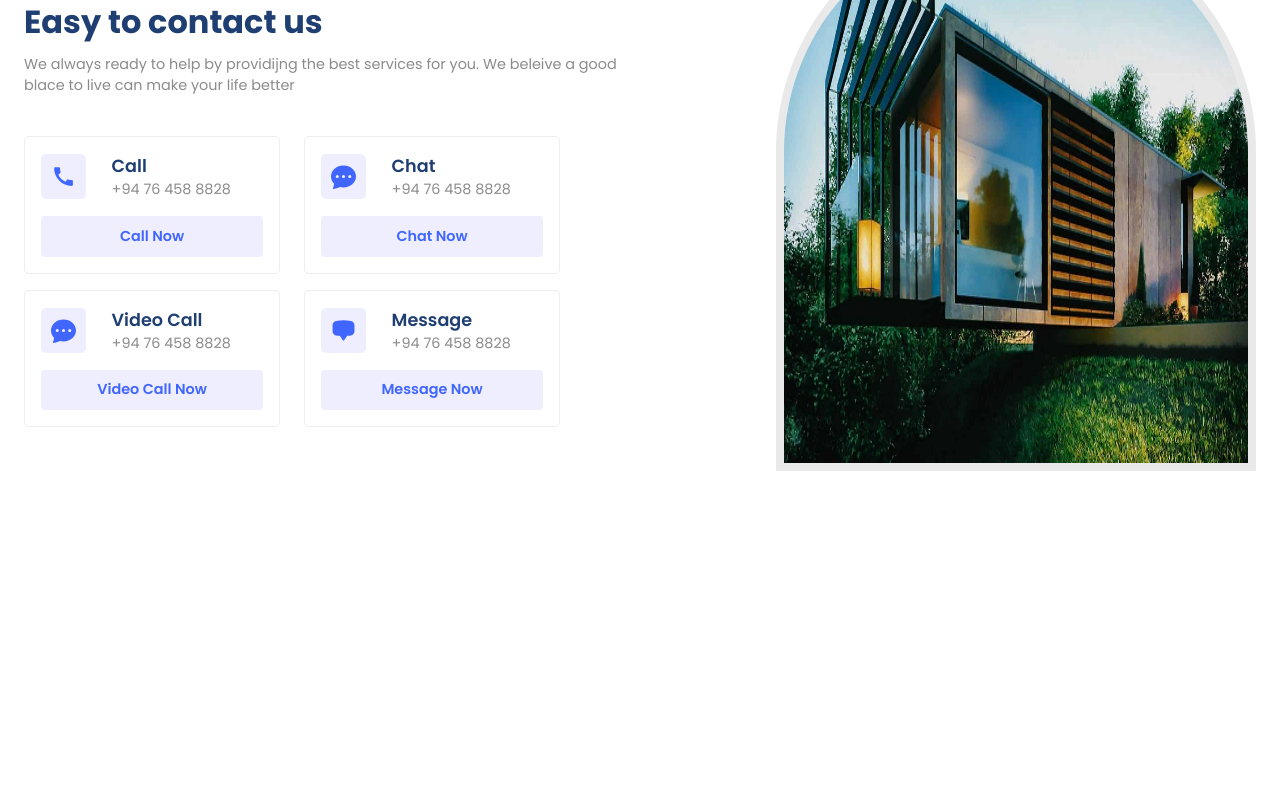
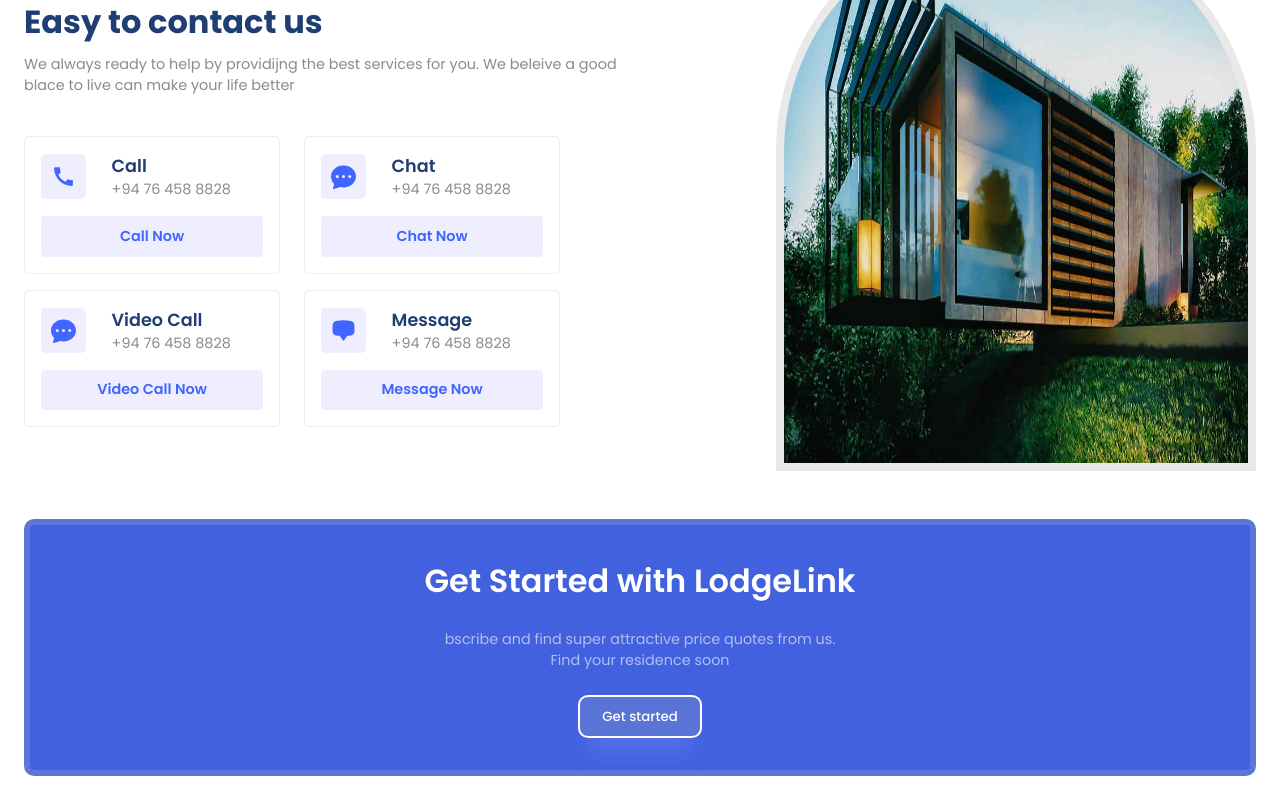
Before and after one commit to Dinujaya-Sandaruwan/LodgeLink, a React (Vite) app: page / in a window 1280 px wide. Shown: the part 2095-2895 px from the top of the page. Before the commit the page ends 2590 px from the top, so only its background shows below. Built offline with nearby package versions, Linux system fonts and the light colour scheme.

Commit message:
Build: Get Started with LodgeLink section

```diff
--- a/src/App.jsx
+++ b/src/App.jsx
@@ -6,6 +6,7 @@ import Hero from "./components/Hero";
 import Residencies from "./components/Residencies";
 import Value from "./components/Value";
 import Contact from "./components/Contact";
+import GetSrarted from "./components/GetStarted";
 
 function App() {
   return (
@@ -19,6 +20,7 @@ function App() {
       <Residencies />
       <Value />
       <Contact />
+      <GetSrarted />
     </div>
   );
 }
--- /dev/null
+++ b/src/components/GetStarted.jsx
@@ -0,0 +1,22 @@
+import React from "react";
+
+const GetStarted = () => {
+  return (
+    <section className="g-wrapper">
+      <div className="g-container">
+        <div className="inner-container">
+          <span>Get Started with LodgeLink</span>
+          <span>
+            bscribe and find super attractive price quotes from us. <br /> Find
+            your residence soon
+          </span>
+          <button className="contact-btn">
+            <a href="mailto:info.dinujaya@gmail.com">Get started</a>
+          </button>
+        </div>
+      </div>
+    </section>
+  );
+};
+
+export default GetStarted;
--- /dev/null
+++ b/src/scss/layout/_getStarted.scss
@@ -0,0 +1,34 @@
+.g-wrapper {
+  .g-container {
+    @extend .paddings;
+    @extend .innerWidth;
+
+    .inner-container {
+      @extend .flexColCenter;
+      gap: 1.5rem;
+      background-color: #4161df;
+      padding: 2rem;
+      border-radius: 10px;
+      border: 6px solid #5d77d6;
+      text-align: center;
+      & > span:nth-child(1) {
+        @extend .primaryText;
+        color: white;
+        font-weight: 600;
+      }
+      & > span:nth-child(2) {
+        @extend .secondaryText;
+        color: rgba(255, 255, 255, 0.587);
+      }
+    }
+
+    .contact-btn {
+      @extend .button;
+      background: #5a73d7;
+
+      border: 2px solid white;
+      box-shadow: var(--shadow);
+      border-radius: 10px;
+    }
+  }
+}
--- a/src/scss/layout/_index.scss
+++ b/src/scss/layout/_index.scss
@@ -4,3 +4,4 @@
 @import "residencies";
 @import "value";
 @import "contact";
+@import "getStarted";
```
